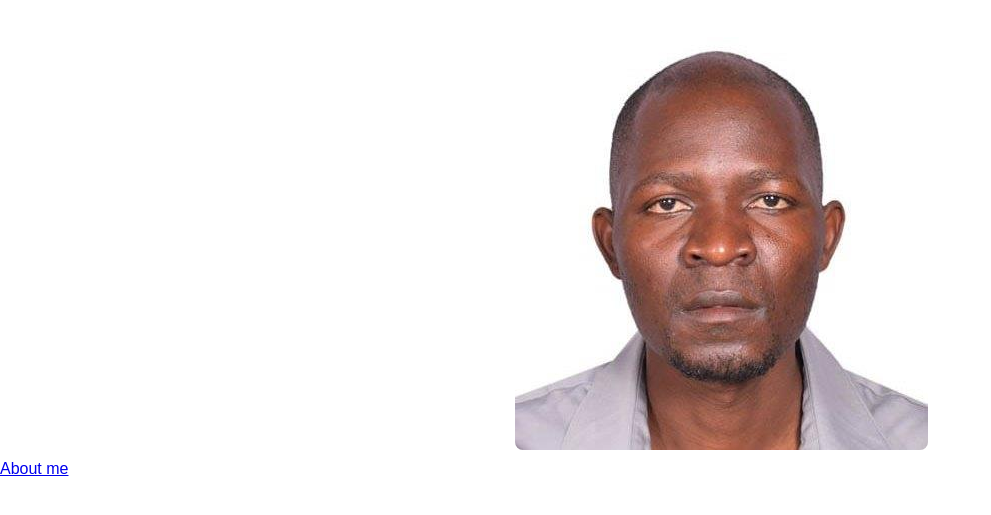
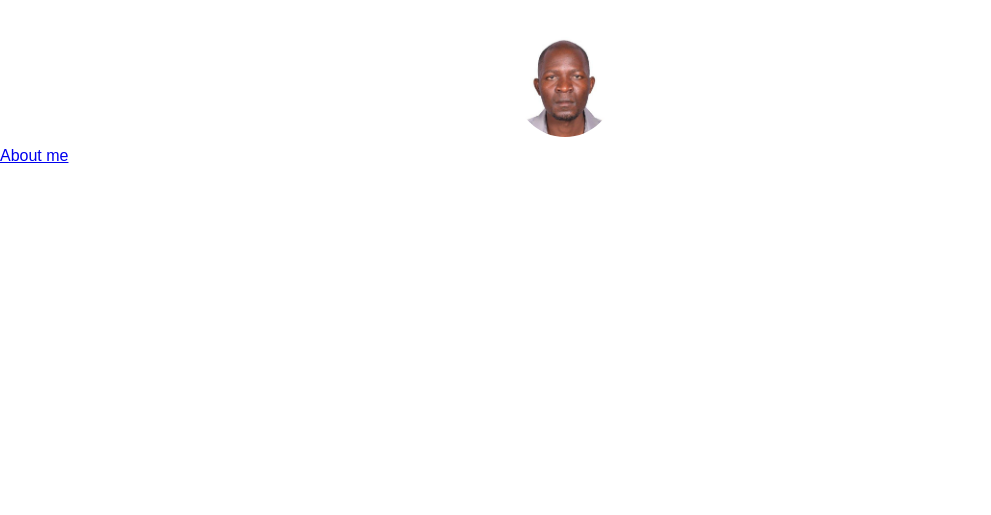
Before and after one commit to ombasaMukhwami/week-one-project, a plain HTML site: page index.html in a window 1280 px wide. Shown: the part 61-576 px from the top of the page, without its empty margins (0-991 px from the left). Drawn offline with Linux system fonts and the light colour scheme.

Commit message:
change style for picture id

```diff
--- a/css/main.css
+++ b/css/main.css
@@ -10,6 +10,11 @@ img {
     vertical-align: middle;
     border-style: none;
     border-radius: 8px;
+}
+
+#picture{
+    width: 100px;
+    border-radius: 50%;
 }
 
 .image-container {
```
